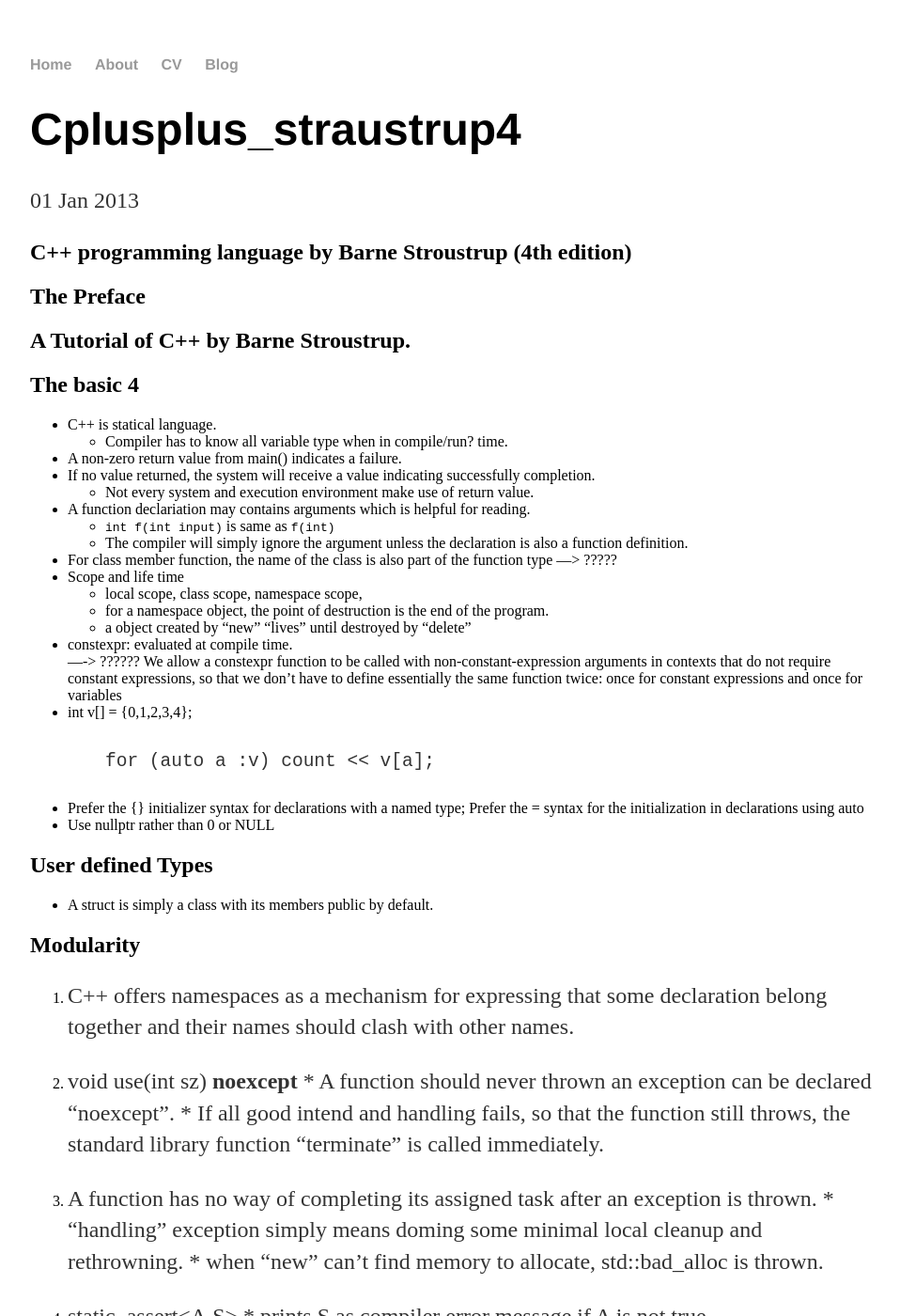
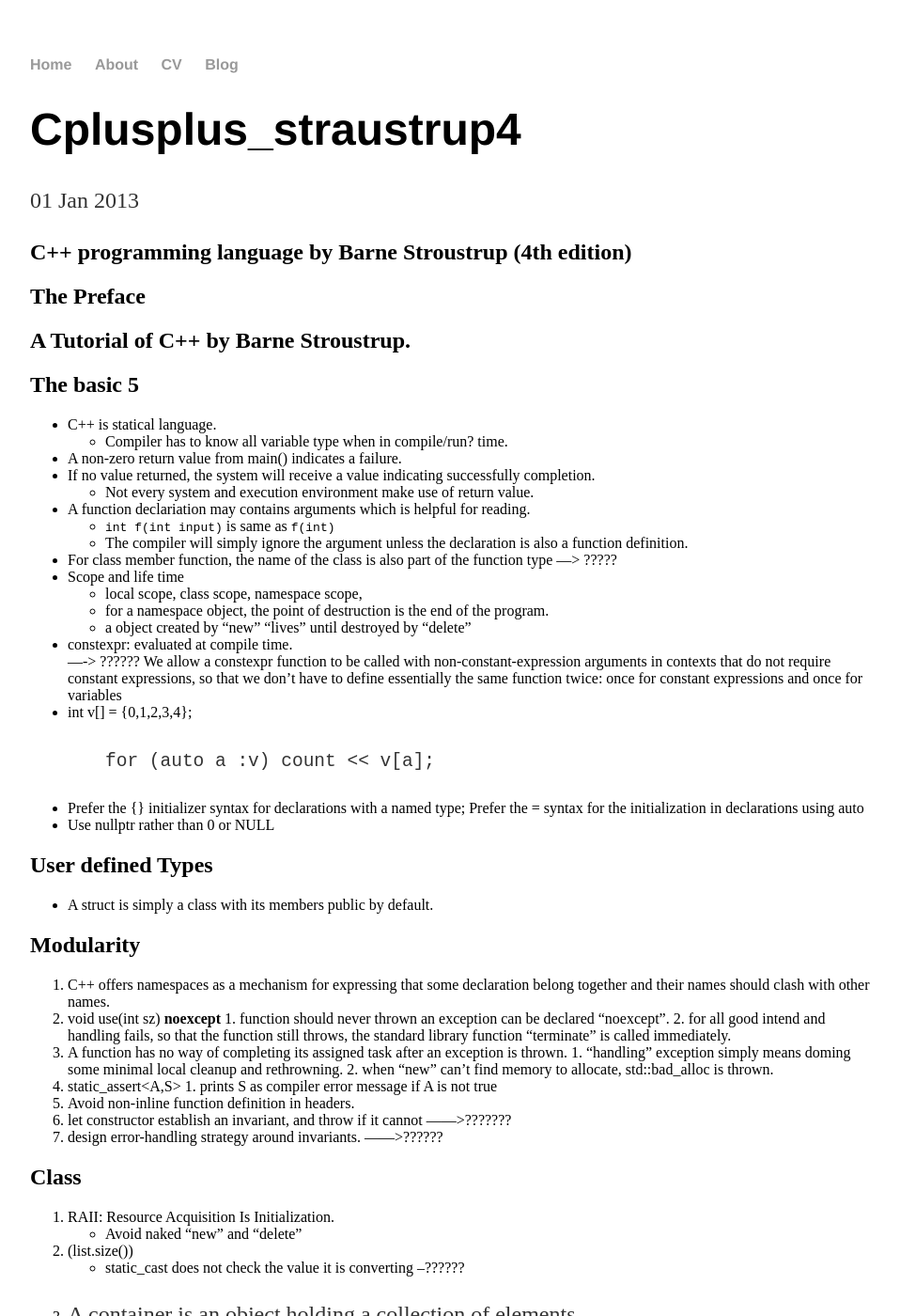
Before and after one commit to yonglipdx/yonglipdx.github.io, a Jekyll site: the page built from _posts/2013-01-01-cplusplus_straustrup4.md, in a window 1280 px wide and 1400 px high. Shown: the whole window at 94% size, without its empty margins (160-1118 px from the left). Built offline with Jekyll 4.4.1, drawn with Linux system fonts in a browser that asks for light colours; our own code applies the rules of GitHub Pages for plain Markdown files; some of the changed text lies outside the part shown.

Commit message:
minor change

```diff
--- a/_posts/2013-01-01-cplusplus_straustrup4.md
+++ b/_posts/2013-01-01-cplusplus_straustrup4.md
@@ -4,7 +4,7 @@
 
 ## A Tutorial of C++ by Barne Stroustrup.
 
-## The basic 4
+## The basic 5
 
   * C++ is statical language.
     - Compiler has to know all variable type when in compile/run? time.
@@ -36,22 +36,16 @@
 ## Modularity
 
   1. C++ offers namespaces as a mechanism for expressing that some declaration belong together and their names should clash with other names.
-
   2. void use(int sz) **noexcept**
-    * A function should never thrown an exception can be declared "noexcept".
-    * If all good intend and handling fails, so that the function still throws, the standard library function "terminate" is called immediately.
-
+    1. function should never thrown an exception can be declared "noexcept".
+    2. for all good intend and handling fails, so that the function still throws, the standard library function "terminate" is called immediately.
   3. A function has no way of completing its assigned task after an exception is thrown.
-    * "handling" exception simply means doming some minimal local cleanup and rethrowning.
-    * when "new" can't find memory to allocate, std::bad_alloc is thrown.
-
+    1. "handling" exception simply means doming some minimal local cleanup and rethrowning.
+    2. when "new" can't find memory to allocate, std::bad_alloc is thrown.
   4. static_assert<A,S>
-    * prints S as compiler error message if A is not true
-
+    1. prints S as compiler error message if A is not true
   5. Avoid non-inline function definition in headers.
-
   6. let constructor establish an invariant, and throw if it cannot ------>???????
-
   7. design error-handling strategy around invariants. ------>??????
 
 ## Class
```
